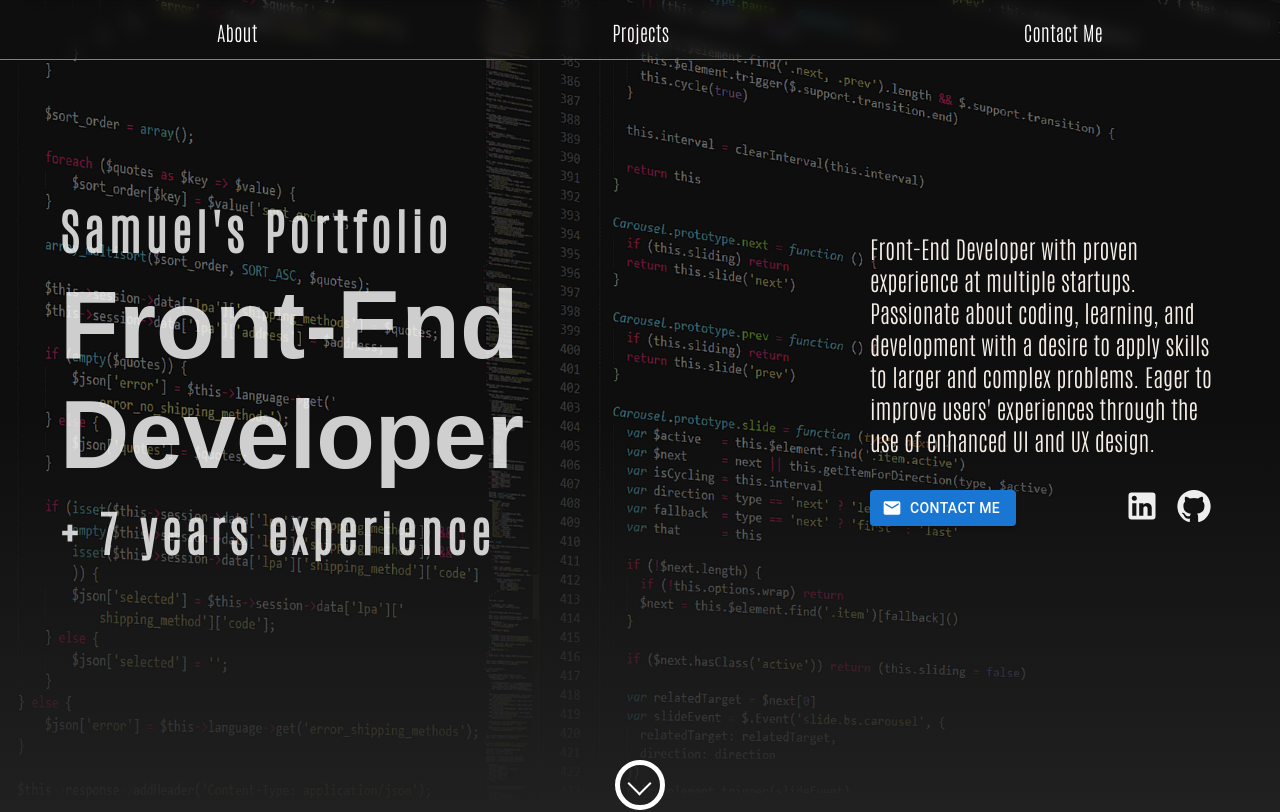
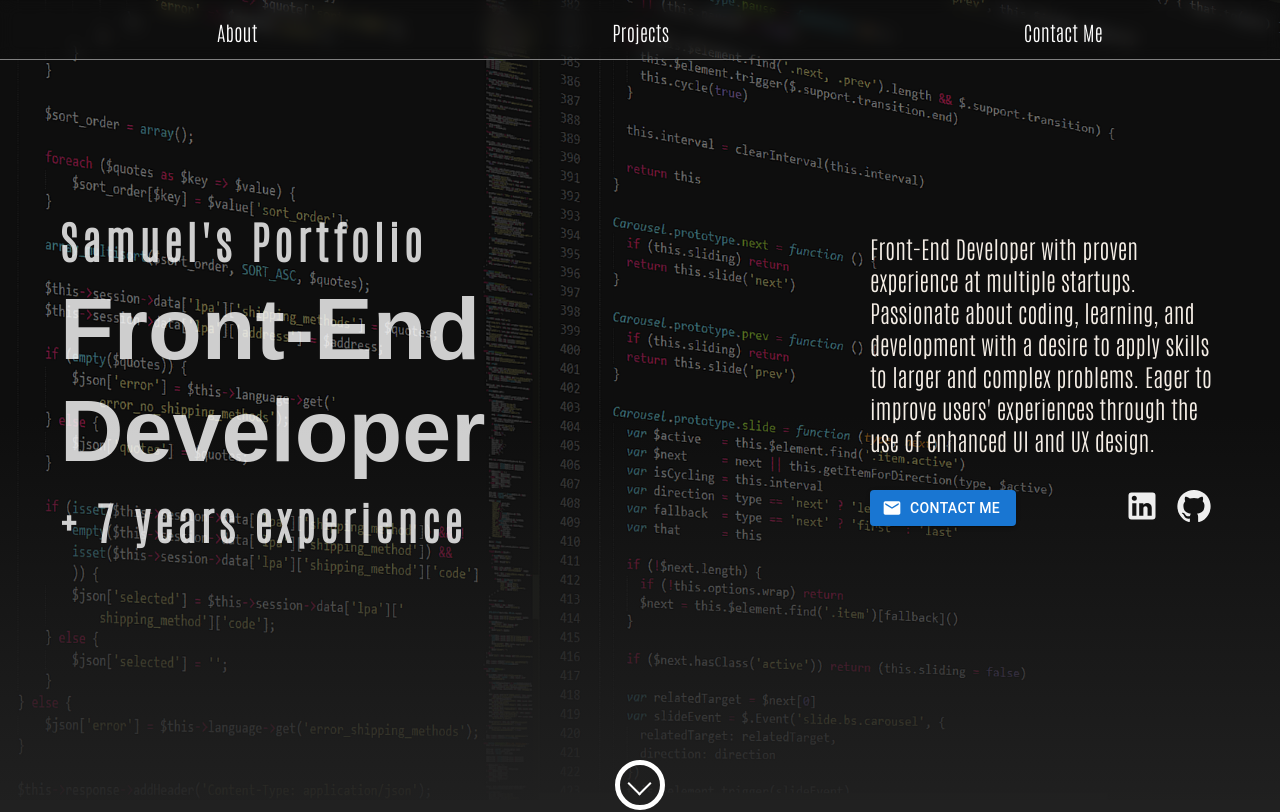
Before and after one commit to samsoftwaredev/portfolio, a Next.js app: page / in a window 1280 px wide. Shown: the top 812 px of the page. Built offline with nearby package versions, Linux system fonts and the light colour scheme; a web font is replaced by a local one.

Commit message:
font size decrease

```diff
--- a/components/Hero/hero.module.scss
+++ b/components/Hero/hero.module.scss
@@ -24,7 +24,7 @@
     font-size: 3rem;
   }
   @media (min-width: $md) {
-    font-size: 6rem;
+    font-size: 5.5rem;
     text-align: left;
   }
 }
```
